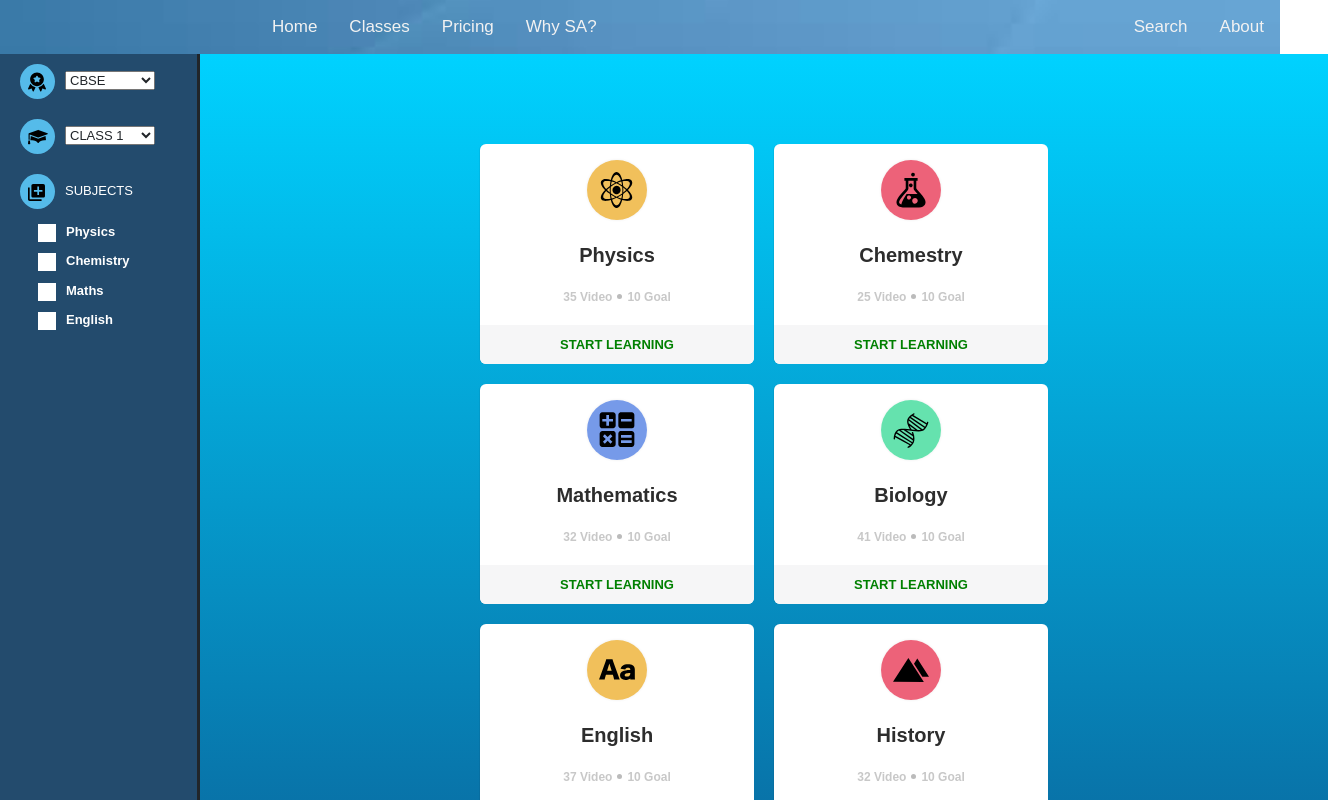
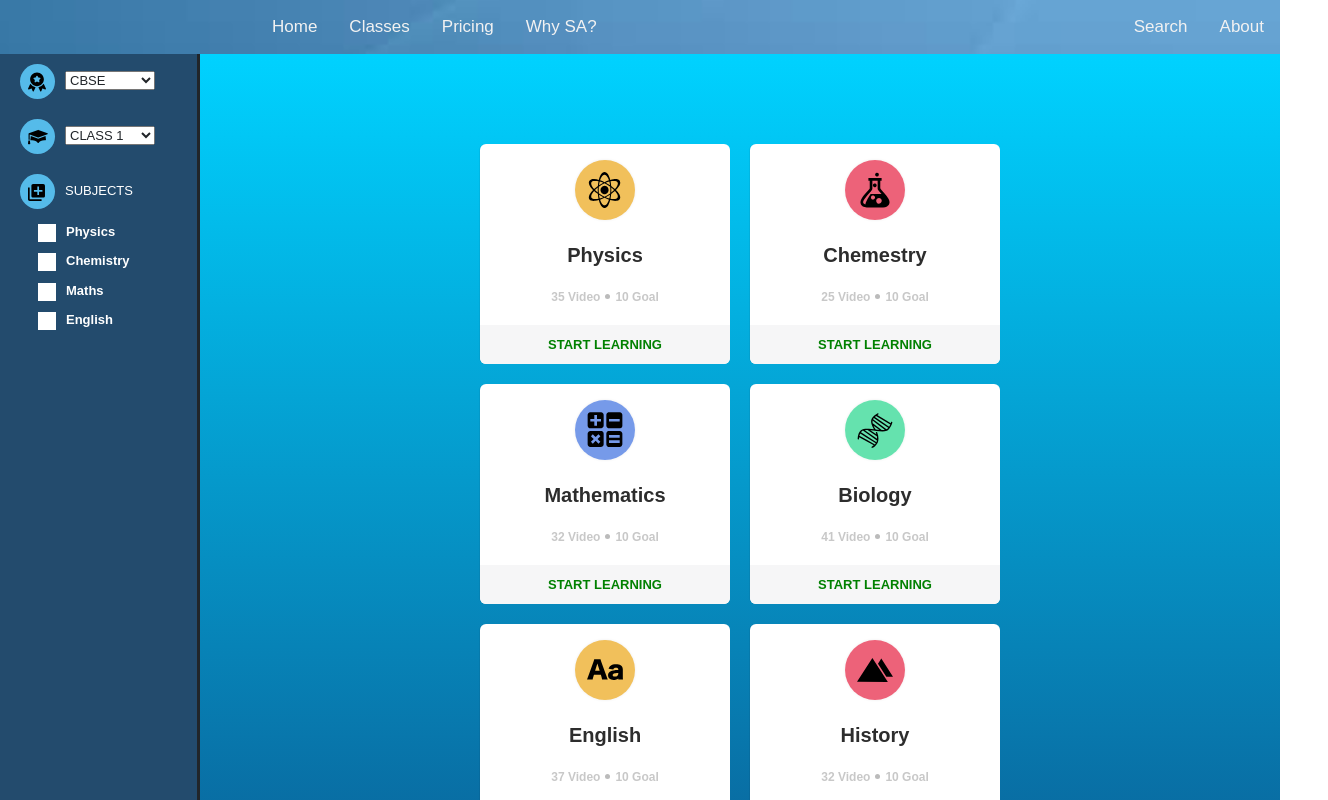
Before and after one commit to vikash-techy/TeamWork, an Angular app in the folder StudentArchitect/: page /class in a window 1280 px wide. Shown: the top 800 px of the page, 1328 px wide, since content can reach past the window. Built offline with nearby package versions, Linux system fonts and the light colour scheme.

Commit message:
css change

```diff
--- a/StudentArchitect/src/app/class/class.component.css
+++ b/StudentArchitect/src/app/class/class.component.css
@@ -116,9 +116,9 @@ align-items: center;
   .right_nav{
     position: relative;
     min-height: 100%;
-    min-width: calc(100vw - 152px);
+    min-width: calc(100vw - 200px);
     overflow-y: auto;
-    padding: 80px 270px;
+    padding: 80px 270px 10px 270px;
     }
 
 
```
